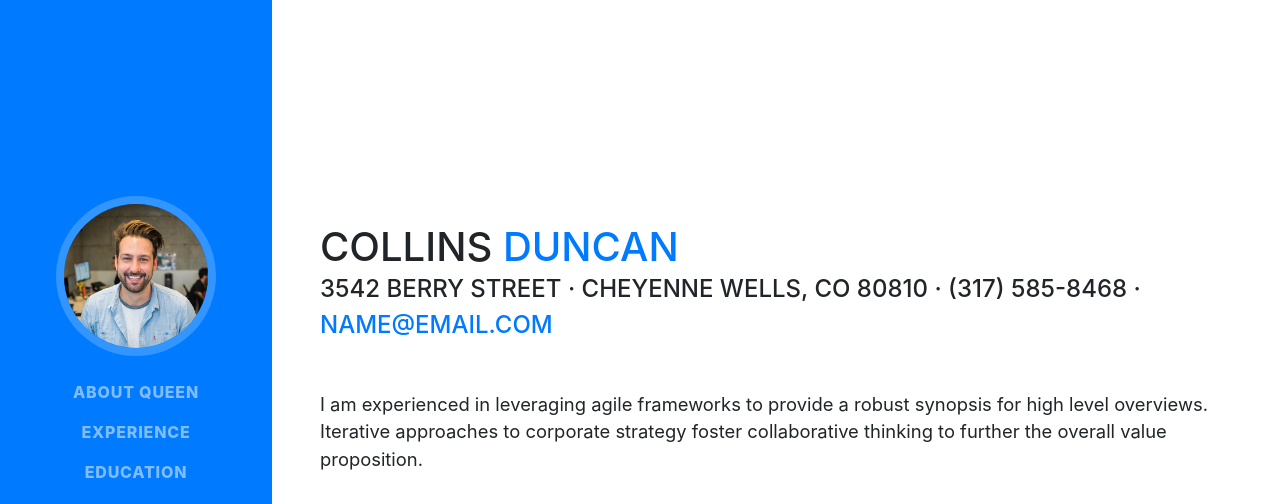
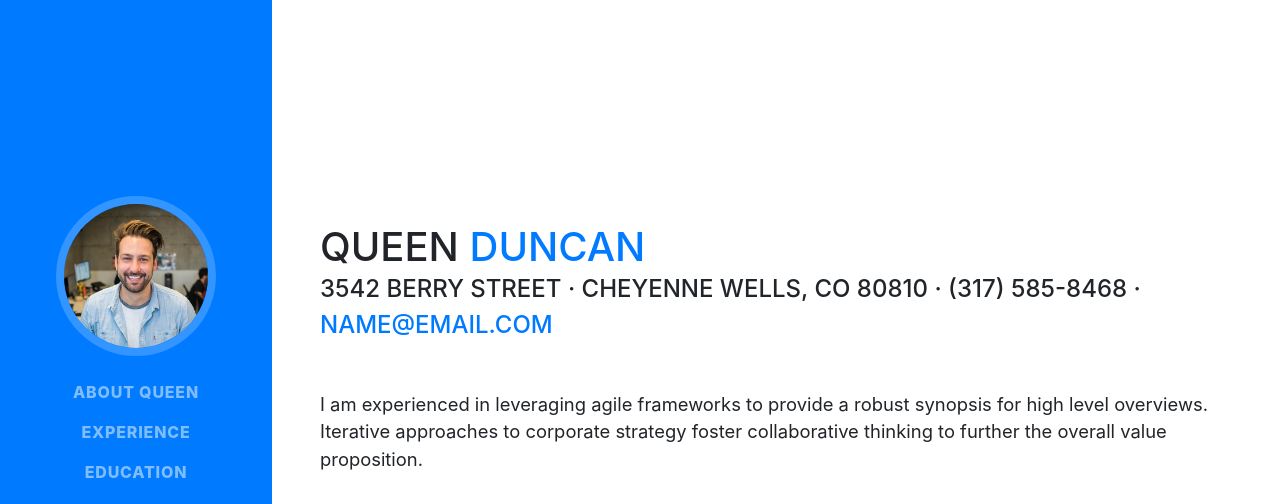
Before and after one commit to qdee43/website, a website with bundled scripts: page index.html in a window 1280 px wide. Shown: the top 504 px of the page. Built offline with nearby package versions, Linux system fonts and the light colour scheme; a web font is replaced by a local one.

Commit message:
my second commit

```diff
--- a/index.html
+++ b/index.html
@@ -63,7 +63,7 @@
 
       <section class="resume-section p-3 p-lg-5 d-flex d-column" id="about">
         <div class="my-auto">
-          <h1 class="mb-0">Collins
+          <h1 class="mb-0">Queen
             <span class="text-primary">Duncan</span>
           </h1>
           <div class="subheading mb-5">3542 Berry Street · Cheyenne Wells, CO 80810 · (317) 585-8468 ·
```
